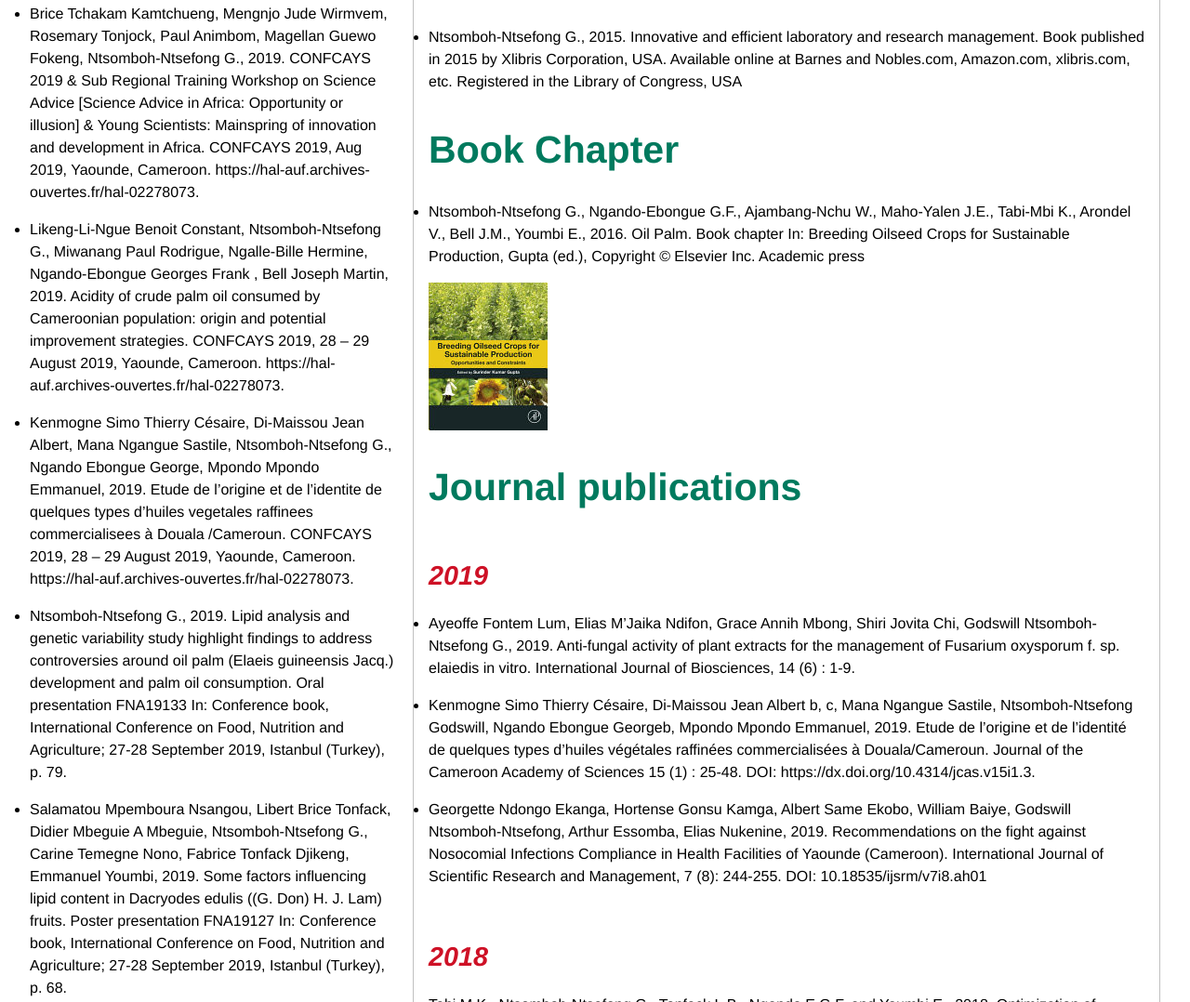
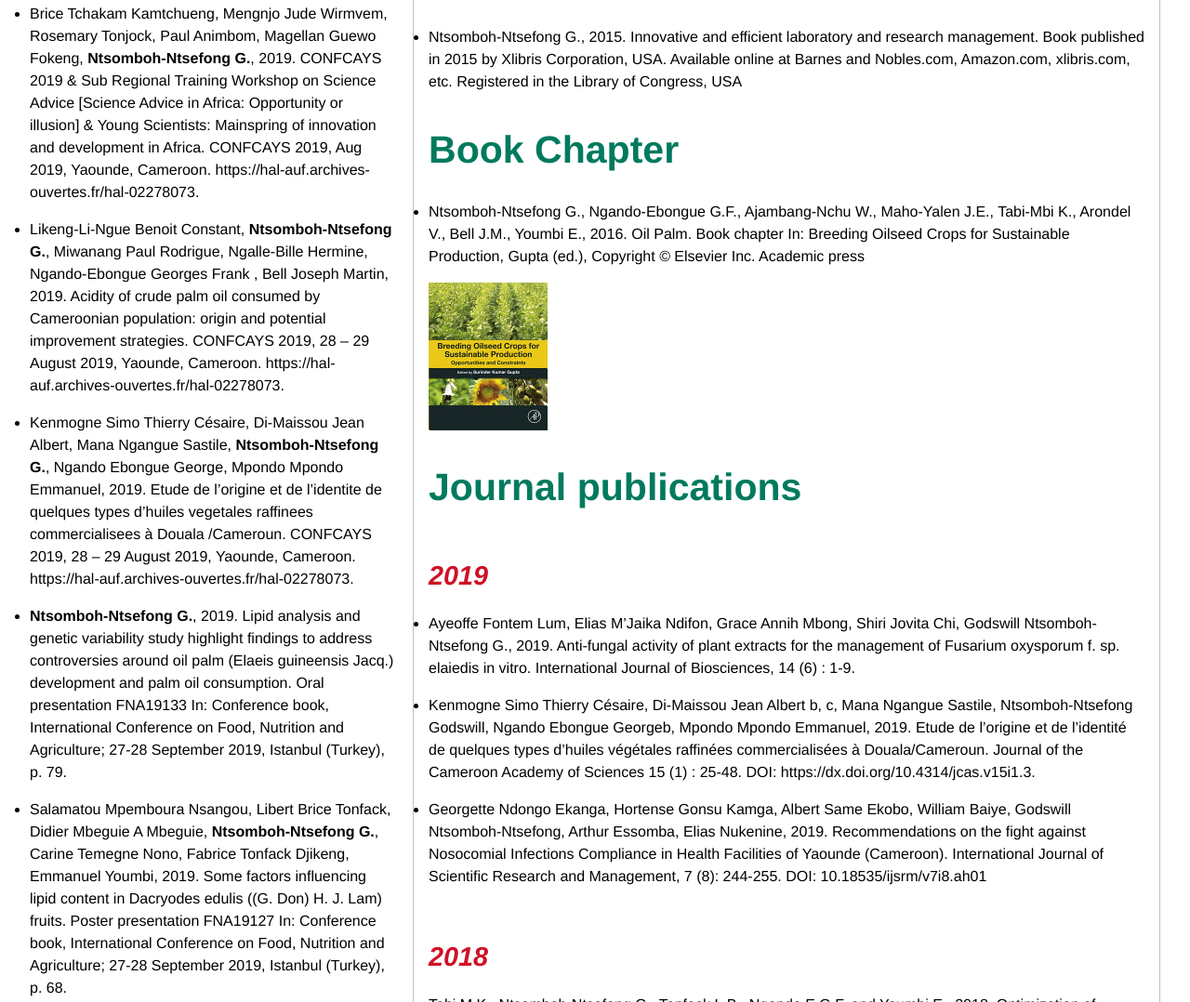
Before and after one commit to GodswillNN/GodswillNN.github.io, a plain HTML site: page index.html in a window 1280 px wide. Shown: the part 1357-2435 px from the top of the page at 93% size. Drawn offline with Linux system fonts and the light colour scheme.

Commit message:
name in bold

```diff
--- a/index.html
+++ b/index.html
@@ -512,7 +512,7 @@
     <h1>Conferences & Workshops</h1>
     <h2>2019</h2>
     <ul>
-      <li>Ntsomboh-Ntsefong G., Ngando Ebongue G. F., Arondel Vincent (†),
+      <li><strong>Ntsomboh-Ntsefong G.</strong>, Ngando Ebongue G. F., Arondel Vincent (†),
         Yijun Yuan, Laetitia Fouillen, Marina Le
         Guédard, Ngalle H. B., Likeng-li-Ngue B. C., Tabi Mbi K., Tonfack
         L.
@@ -526,13 +526,13 @@
       <li>Brice Tchakam Kamtchueng, Mengnjo Jude Wirmvem, Rosemary
         Tonjock,
         Paul Animbom, Magellan Guewo Fokeng,
-        Ntsomboh-Ntsefong G., 2019. CONFCAYS 2019 & Sub Regional Training
+        <strong>Ntsomboh-Ntsefong G.</strong>, 2019. CONFCAYS 2019 & Sub Regional Training
         Workshop on Science Advice [Science Advice in
         Africa: Opportunity or illusion] & Young Scientists: Mainspring of
         innovation and development in Africa.
         CONFCAYS 2019, Aug 2019, Yaounde, Cameroon.
         https://hal-auf.archives-ouvertes.fr/hal-02278073.</li>
-      <li>Likeng-Li-Ngue Benoit Constant, Ntsomboh-Ntsefong G., Miwanang
+      <li>Likeng-Li-Ngue Benoit Constant, <strong>Ntsomboh-Ntsefong G.</strong>, Miwanang
         Paul Rodrigue, Ngalle-Bille Hermine,
         Ngando-Ebongue Georges Frank , Bell Joseph Martin, 2019. Acidity
         of
@@ -541,14 +541,14 @@
         2019, 28 – 29 August 2019, Yaounde, Cameroon.
         https://hal-auf.archives-ouvertes.fr/hal-02278073.</li>
       <li>Kenmogne Simo Thierry Césaire, Di-Maissou Jean Albert, Mana
-        Ngangue Sastile, Ntsomboh-Ntsefong G., Ngando
+        Ngangue Sastile, <strong>Ntsomboh-Ntsefong G.</strong>, Ngando
         Ebongue George, Mpondo Mpondo Emmanuel, 2019. Etude de l’origine
         et
         de l’identite de quelques types d’huiles
         vegetales raffinees commercialisees à Douala /Cameroun. CONFCAYS
         2019, 28 – 29 August 2019, Yaounde, Cameroon.
         https://hal-auf.archives-ouvertes.fr/hal-02278073.</li>
-      <li>Ntsomboh-Ntsefong G., 2019. Lipid analysis and genetic
+      <li><strong>Ntsomboh-Ntsefong G.</strong>, 2019. Lipid analysis and genetic
         variability
         study highlight findings to address
         controversies around oil palm (Elaeis guineensis Jacq.)
@@ -559,7 +559,7 @@
         Istanbul (Turkey), p. 79.</li>
       <li>Salamatou Mpemboura Nsangou, Libert Brice Tonfack, Didier
         Mbeguie
-        A Mbeguie, Ntsomboh-Ntsefong G., Carine
+        A Mbeguie, <strong>Ntsomboh-Ntsefong G.</strong>, Carine
         Temegne Nono, Fabrice Tonfack Djikeng, Emmanuel Youmbi, 2019. Some
         factors influencing lipid content in
         Dacryodes edulis ((G. Don) H. J. Lam) fruits. Poster presentation
@@ -567,7 +567,7 @@
         Conference on Food, Nutrition and Agriculture; 27-28 September
         2019,
         Istanbul (Turkey), p. 68.</li>
-      <li>Ntsomboh-Ntsefong G., 2019. Welcome letter, as Keynote speaker,
+      <li><strong>Ntsomboh-Ntsefong G.</strong>, 2019. Welcome letter, as Keynote speaker,
         session chair, member of organizing
         committee/reviewer and scientific committee member. In: Conference
         book, ICFNA19 27-28 September 2019, Istanbul
@@ -576,7 +576,7 @@
 
     <h2>2018</h2>
     <ul>
-      <li>Ntsomboh-Ntsefong G., 2018. Managing Major Diseases of the Oil
+      <li><strong>Ntsomboh-Ntsefong G.</strong>, 2018. Managing Major Diseases of the Oil
         Palm (Elaeis guineensis Jacq.). 5th Africa Oil
         Palm & Rubber Summit. 25-26 Apr, 2018 - Accra, GHANA. Labadi Beach
         Hotel. Oral presentation, Day 1, Wed 25,
@@ -588,12 +588,12 @@
 
     <h2>2017</h2>
     <ul>
-      <li>Ntsomboh-Ntsefong G., 2017. Training workshop in Bioinformatics,
+      <li><strong>Ntsomboh-Ntsefong G.</strong>, 2017. Training workshop in Bioinformatics,
         co-organized by CETIC (Cameroon) – ACEGID
         (Nigeria) from 24th to 29th January, 2017 at CETIC/ENSPT,
         University
         of Yaounde I.</li>
-      <li>Ntsomboh-Ntsefong G., 2017. Member of the expert commission for
+      <li><strong>Ntsomboh-Ntsefong G.</strong>, 2017. Member of the expert commission for
         the validation of the ECCAS sub-regional
         strategy for sustainable oil palm development. Workshop
         co-organized
@@ -601,7 +601,7 @@
         African States (ECCAS) and the World Wide Fund for Nature (WWF),
         from the 30th to 31st of March, 2017 at Azur
         Hotel in Yaounde.</li>
-      <li>Nyaka N.A.I.C., Owona N.P.A., Oumar D., Ntsomboh-Ntsefong G.,
+      <li>Nyaka N.A.I.C., Owona N.P.A., Oumar D., <strong>Ntsomboh-Ntsefong G.</strong>,
         Njonje S.W., and Ehabe E.E., 2017.
         Characterization of pestalotiopsis microspora, causal agent of
         leaf
@@ -611,7 +611,7 @@
 
     <h2>2016</h2>
     <ul>
-      <li>Ntsomboh-Ntsefong G., Yuan Y., Arondel V., Fouillen L., Ngando
+      <li><strong>Ntsomboh-Ntsefong G.</strong>, Yuan Y., Arondel V., Fouillen L., Ngando
         E.G.F., Le Guédard M., Ngalle B.H., Bell J.M.,
         Tonfack L.B. & Youmbi E., 2016. GC-FID and LC-MS/MS analyses
         reveal
@@ -620,23 +620,23 @@
         presentation at the CBS Annual conference,
         Banganté-Cameroon, 1st – 3rd December 2016. cited by 7 (1.75 per
         year)</li>
-      <li>Ntsomboh-Ntsefong G., 2016. Oil palm (Elaeis guineensis Jacq.)
+      <li><strong>Ntsomboh-Ntsefong G.</strong>, 2016. Oil palm (Elaeis guineensis Jacq.)
         genetic resource material transfer agreements
         as a strategic tool for Cameroon’s diplomacy. Présentation oral :
         Colloque du CREDIS intitulé « Une diplomatie
         au service de l’émergence » à l’IRIC au Cameroun, à Yaoundé, du 19
         au 21 décembre 2016.</li>
-      <li>Ntsomboh-Ntsefong G., 2016. Présentation de six Posters et
+      <li><strong>Ntsomboh-Ntsefong G.</strong>, 2016. Présentation de six Posters et
         animation du stand IRAD Dibamba. Journées
         d’excellence de la recherche scientifique et de l’innovation du
         Littoral (JERSI-LT), Bonanjo, Douala 2016.</li>
-      <li>Ntsomboh-Ntsefong G., 2016. Présentation des Posters et
+      <li><strong>Ntsomboh-Ntsefong G.</strong>, 2016. Présentation des Posters et
         animation
         du stand IRAD Dibamba. Journees
         Pharmaceutiques et Industielles du 27-28 Mai 2016. Faculte de
         Medicine et des Sciences Pharmaceutiques.
         Universite de Douala.</li>
-      <li>Fouillen L., Ntsomboh-Ntsefong G., Yuan Y., Ngando E.G.F.,
+      <li>Fouillen L., <strong>Ntsomboh-Ntsefong G.</strong>, Yuan Y., Ngando E.G.F.,
         Lessire
         R., Le Guédard M., Arondel V., 2016.
         Lipidomics workflow to investigate the natural variability of palm
@@ -646,7 +646,7 @@
 
     <h2>2015</h2>
     <ul>
-      <li>Ntsomboh-Ntsefong G., 2015. Assessment of some oil palm (E.
+      <li><strong>Ntsomboh-Ntsefong G.</strong>, 2015. Assessment of some oil palm (E.
         guineensis Jacq.) progenies for vascular wilt
         disease tolerance with local strains of Fusarium oxysporum f. sp.
         elaeidis in Cameroon. Oral presentation at the
@@ -656,8 +656,7 @@
         Regional Research Centre and held at Elongo Garden,
         Kumba-Cameroon,
         from 21st – 22nd July, 2015.</li>
-      <li>Choula F., Taffouo V.D., Priso R.J., Etame J., Ntsomboh-Ntsefong
-        G. & Kome N.B., 2015. Regeneration de trois
+      <li>Choula F., Taffouo V.D., Priso R.J., Etame J., <strong>Ntsomboh-Ntsefong G.</strong> & Kome N.B., 2015. Regeneration de trois
         essences forestières (Millettia laurentii De Wild, Microberlina
         bisculcata A. Chev. Et Lophira alata Banks ex
         Gaertn.) en sylviculture sur sol dégradé dans la forêt tropicale
@@ -665,7 +664,7 @@
         Annual Conference of the Cameroon Bioscience Society, 3-5 December
         2015, IRAD Nkolbisson, Yaounde. Book of
         abstracts, p. 247.</li>
-      <li>Nguimkeng G.E.D., Zapfack L., Temegne N.C., Ntsomboh-Ntsefong G.
+      <li>Nguimkeng G.E.D., Zapfack L., Temegne N.C., <strong>Ntsomboh-Ntsefong G.</strong>
         &
         Youmbi E., 2015. Dispersion exclusivement
         entomophile des pollens et dodes de fécondation de Vernonia
@@ -674,14 +673,14 @@
         December 2015, IRAD Nkolbisson, Yaounde. Book of
         abstracts, p. 187.</li>
       <li>Siadjeu C., Ngando E.G.F., Bell J.M., Ngalle H.B. &
-        Ntsomboh-Ntsefong G., 2015. Content of neutral lipids and
+        <strong>Ntsomboh-Ntsefong G.</strong>, 2015. Content of neutral lipids and
         fatty acid composition of the oil palm seeds (Elaeis guineensis
         Jacq.) during germination. PS-02/18, 22nd Annual
         Conference of the Cameroon Bioscience Society, 3-5 December 2015,
         IRAD Nkolbisson, Yaounde. Book of abstracts,
         p. 171.</li>
       <li>Mbogne T.J., Nono T.C., Hougnandan P., Youmbi E., Tonfact L.B. &
-        Ntsomboh-Ntsefong G., 2015. Study of the
+        <strong>Ntsomboh-Ntsefong G.</strong>, 2015. Study of the
         biodiversity of arbuscular mycorrhizal fungi of pumpkins
         (Cucurbita
         spp.) under the influence of fertilizers in
@@ -690,7 +689,7 @@
         3-5 December 2015, IRAD Nkolbisson, Yaounde. Book of abstracts, p.
         89.</li>
       <li>Neumsi K.P.P., Youmbi E., Mbogne J.T., Temegne C.N., Edinguele
-        M.D.G., Tonfack L.B. & Ntsomboh-Ntsefong G.,
+        M.D.G., Tonfack L.B. & <strong>Ntsomboh-Ntsefong G.</strong>,
         2015. Influence du semis direct sous couverture vegetale sur la
         production et la valeur nutritionnelle du riz
         pluvial de plateaux. PS- 01/23, 22nd Annual Conference of the
@@ -700,7 +699,7 @@
 
     <h2>2013</h2>
     <ul>
-      <li>Ntsomboh-Ntsefong G., 2013. Promotion de l’utilisation du
+      <li><strong>Ntsomboh-Ntsefong G.</strong>, 2013. Promotion de l’utilisation du
         matériel
         végétal amélioré du palmier à huile par les
         petits producteurs au Cameroun. Atelier de Renforcement des
@@ -708,7 +707,7 @@
         Palme et la Certification RSPO au Cameroun, WWF, ZSL, Présentation
         orale, 26-28 Juin 2013, Douala, Cameroun.
       </li>
-      <li>Ijang T.P., Ngando E.G. F., Nchinda V., Ntsomboh-Ntsefong G.,
+      <li>Ijang T.P., Ngando E.G. F., Nchinda V., <strong>Ntsomboh-Ntsefong G.</strong>,
         Madi
         G., Amang A Mbang J., Mveme O.M., 2013.
         Land tenure, Clients perception and use of improved oil palm (E.
@@ -716,14 +715,14 @@
         and distributed by IRAD-CEREPAH of La Dibamba. The Africa Climate
         Conference, 15-18 October 2013, Arusha,
         Tanzania.</li>
-      <li>Tabi M.K., Tonfack L.B., Ngando E.G.F., Ntsomboh-Ntsefong G. &
+      <li>Tabi M.K., Tonfack L.B., Ngando E.G.F., <strong>Ntsomboh-Ntsefong G.</strong> &
         Youmbi E., 2013. Determination of optimal
         conditions for viability test and conservation of oil palm (Elaeis
         guineensis) pollen. Cameroon Biosciences
         Proceedings (ISSN 1019 7702), 19: 19-21.</li>
       <li>Bilong E.G., Tiati N.C.D., Abossolo-Angué M., Anaba B.D., Madi
         G.
-        & Ntsomboh-Ntsefong G., 2013. Incidence de
+        & <strong>Ntsomboh-Ntsefong G.</strong>, 2013. Incidence de
         la
         pratique du brulis en agriculture paysanne sur le phénomène des
         gousses vides de l’arachide en zone forestière
@@ -735,7 +734,7 @@
 
     <h2>2011</h2>
     <ul>
-      <li>Ntsomboh-Ntsefong G., Ngando Ebongue G. F., Koona P., Bell J.
+      <li><strong>Ntsomboh-Ntsefong G.</strong>, Ngando Ebongue G. F., Koona P., Bell J.
         M.,
         Youmbi E., Ngalle H. B., Bilong E. G., and
         Nsimi Mva A., 2011. Gas chromatography: an appropriate technique
@@ -750,7 +749,7 @@
 
     <h2>2007</h2>
     <ul>
-      <li>Ntsomboh-Ntsefong G., 2007. Fruit Status of the Oil Palm (Elaeis
+      <li><strong>Ntsomboh-Ntsefong G.</strong>, 2007. Fruit Status of the Oil Palm (Elaeis
         guineensis Jacq. var. pisifera) in Controlled
         Pollination. Oral presentation at 14th Annual Conference of the
         Comité Camerounais des Biosciences (CCB) at the
```
